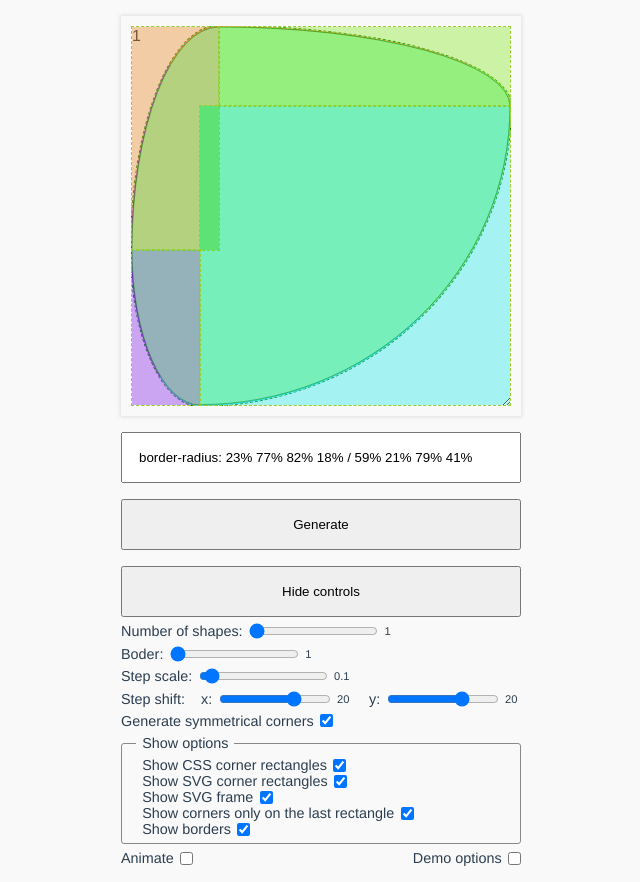
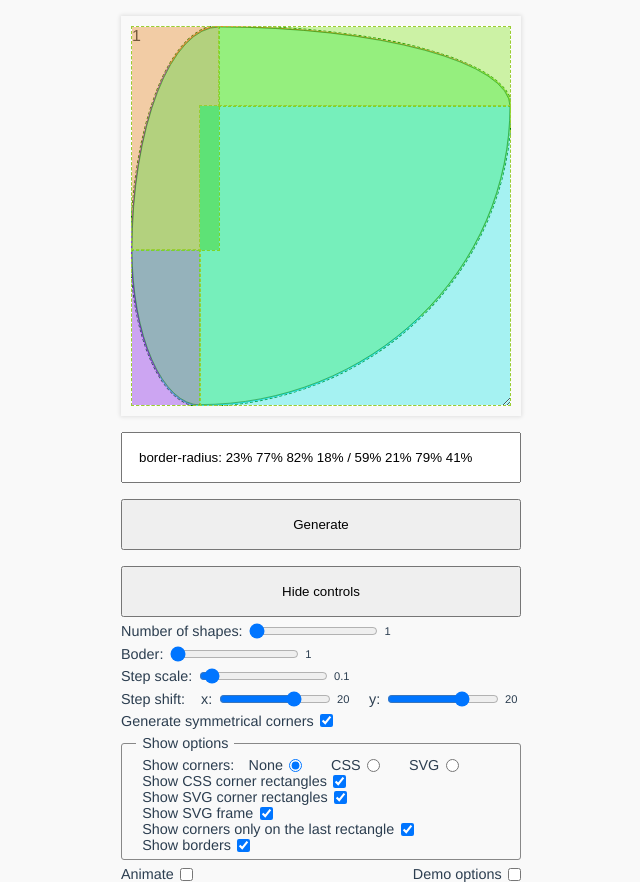
Before and after one commit to maxzz/border-radius-generator, a Vue app: page / in a window 1280 px wide. Shown: the whole page, without its empty margins (319-959 px from the left). Built offline with nearby package versions, Linux system fonts and the light colour scheme.

Commit message:
feature: add show corners as radio button

```diff
--- a/src/App.vue
+++ b/src/App.vue
@@ -84,6 +84,15 @@
                 <fieldset>
                     <legend>Show options</legend>
 
+                    <div class="control-row" style="justify-content: start">
+                        Show corners:
+                        <div class="show-corners">
+                            <label>None<input type="radio" value="0" name="showCorners" v-model="options.showRects"></label>
+                            <label>CSS <input type="radio" value="1" name="showCorners" v-model="options.showRects"></label>
+                            <label>SVG <input type="radio" value="2" name="showCorners" v-model="options.showRects"></label>
+                        </div>
+                    </div>
+
                     <div class="control-row">
                         <label>Show CSS corner rectangles<input type="checkbox" v-model="options.showCssRects"></label>
                     </div>
@@ -123,38 +132,12 @@
 </template>
 
 <style lang="scss">
-    .ani-marker {
-        position: absolute;
+    .show-corners {
+        display: flex;
+        justify-content: space-between;
 
-        & ellipse {
-            fill: transparent;
-            stroke: darkmagenta;
-            stroke-width: 0;
-
-            stroke-dashoffset: 0;
-            stroke-dasharray: 4;
-            animation: 1s enter-ani-marker;
-            animation-delay: var(--delay);
-        }
-    }
-
-    @keyframes enter-ani-marker {
-        from {
-            stroke-dashoffset: var(--seg-b);
-            opacity: 0;
-            stroke-width: 1;
-        }
-        50% {
-            opacity: 1;
-            stroke-dashoffset: var(--seg-e);
-            stroke-width: 10;
-        }
-        70% {
-            opacity: 0;
-            stroke-width: 1;
-        }
-        100% {
-            opacity: 0;
+        & > label {
+            margin: 0 1em;
         }
     }
 </style>
@@ -219,10 +202,6 @@
         '#00796b',
         '#00695c',
         '#004d40',
-        // '#a7ffeb',
-        // '#64ffda',
-        // '#1de9b6',
-        // '#00bfa5',
     ];
 
     export default {
@@ -238,6 +217,7 @@
                 shiftX: 20,
                 shiftY: 20,
                 symmetrical: true,
+                showRects: 0,
                 showCssRects: true,
                 showSvgRects: true,
                 showBorder: true,
@@ -255,6 +235,7 @@
                 shiftX: 9,
                 shiftY: 7,
                 symmetrical: true,
+                showRects: 0,
                 showCssRects: true,
                 showSvgRects: true,
                 showBorder: true,
@@ -272,6 +253,7 @@
             //     shiftX: 20,
             //     shiftY: 6,
             //     symmetrical: true,
+            //     showRects: 0,
             //     showCssRects: false,
             //     showSvgRects: true,
             //     showBorder: true,
@@ -296,7 +278,6 @@
 
             function getBubbaBackground(num) {
                 let idx = num - 1;
-                //return options.shapes == 1 ? paletteTeal[9] : paletteTeal[paletteTeal.length - 1 - idx % paletteTeal.length];
                 return options.shapes == 1 ? paletteTeal[0] : paletteTeal[idx % paletteTeal.length];
             }
 
@@ -589,3 +570,40 @@
         }
     }
 </style>
+
+<style lang="scss">
+    .ani-marker {
+        position: absolute;
+
+        & ellipse {
+            fill: transparent;
+            stroke: darkmagenta;
+            stroke-width: 0;
+
+            stroke-dashoffset: 0;
+            stroke-dasharray: 4;
+            animation: 1s enter-ani-marker;
+            animation-delay: var(--delay);
+        }
+    }
+
+    @keyframes enter-ani-marker {
+        from {
+            stroke-dashoffset: var(--seg-b);
+            opacity: 0;
+            stroke-width: 1;
+        }
+        50% {
+            opacity: 1;
+            stroke-dashoffset: var(--seg-e);
+            stroke-width: 10;
+        }
+        70% {
+            opacity: 0;
+            stroke-width: 1;
+        }
+        100% {
+            opacity: 0;
+        }
+    }
+</style>
```
